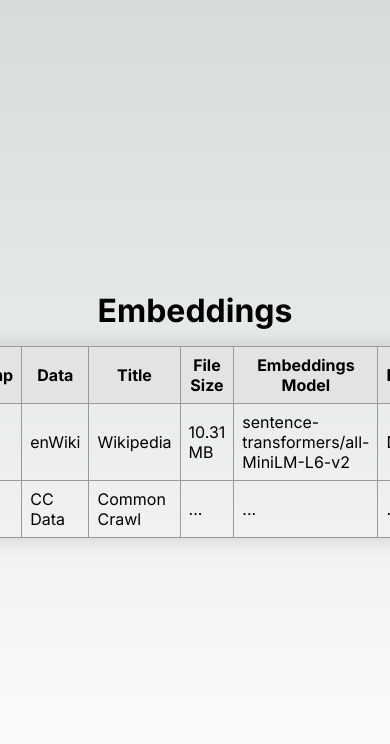
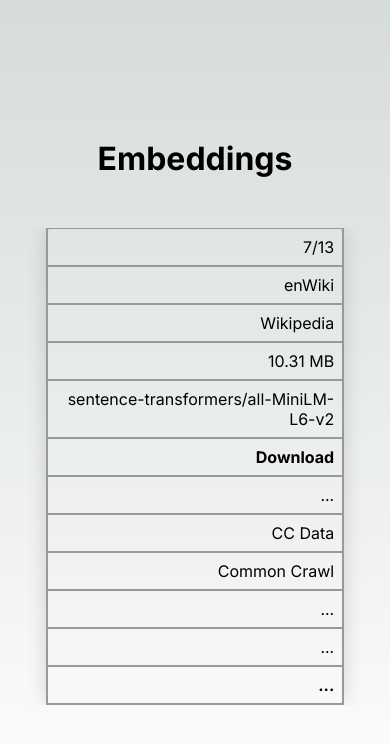
Before and after one commit to themouseion/mouseionwebsite, a Next.js app: page /embeddings in a window 390 px wide. Shown: the top 744 px of the page. Built offline with nearby package versions, Linux system fonts and the light colour scheme.

Commit message:
updated styling

```diff
--- a/app/embeddings/page.js
+++ b/app/embeddings/page.js
@@ -1,12 +1,11 @@
-
 import React from 'react';
 import styles from './page.module.css';
-
 
 const Embeddings = () => {
     return (
         <div className={styles.container}>
-            <h1>Embeddings</h1>
+            <h1 className={styles.title}>Embeddings</h1>
+            <div className={styles.tableContainer}> {/* Add this wrapper */}
                 <table className={styles.table}>
                     <thead>
                         <tr>
@@ -28,7 +27,7 @@
                             <td>10.31 MB</td>
                             <td>sentence-transformers/all-MiniLM-L6-v2</td>
                             <td>
-                            <a href="https://storage.fleek-internal.com/3bd9e981-1e71-4573-a2ad-b9e8e876f3ef-bucket/WikiEmbeddings.npy" download>Download</a>
+                                <a href="https://storage.fleek-internal.com/3bd9e981-1e71-4573-a2ad-b9e8e876f3ef-bucket/WikiEmbeddings.npy" download> <b>Download</b></a>
                             </td>
                         </tr>
                         <tr>
@@ -39,12 +38,13 @@
                             <td>...</td>
                             <td>...</td>
                             <td>
-                            <a href="" download>...</a>
+                                <a href="" download><b>...</b></a>
                             </td>
                         </tr>
                     </tbody>
                 </table>
             </div>
+        </div>
     );
 }
 
--- a/app/embeddings/page.module.css
+++ b/app/embeddings/page.module.css
@@ -12,12 +12,21 @@
 
 .table {
     border-collapse: collapse;
-    margin: 1em;
+    margin-left: auto;
+    margin-right: auto;
     width: 90%;  /* Adjust as needed */
     overflow: auto;
     border: 1px solid #999999;
     box-shadow: 0 0 20px rgba(0, 0, 0, 0.15);
     border-radius: 10px;
+}
+
+.title {
+    margin-bottom: 50px;  /* Adjust the value to create the amount of space you want */
+}
+
+.tableContainer {
+    overflow-x: auto;
 }
 
 /* Styles for screens that are 768px or larger */
@@ -31,6 +40,27 @@
 .table td {
     padding: 0.5em;
     border: 1px solid #999999;
+    display: table-cell;
+}
+
+/* Styles for screens smaller than 768px */
+@media (max-width: 768px) {
+    .table th {
+        display: none;  /* Hide headers on small screens */
+    }
+
+    .table td {
+        display: block;  /* Display cells as blocks */
+        width: auto;
+        text-align: right;  /* Align text to the right */
+    }
+
+    .table td:before {
+        content: attr(data-label);  /* Insert the data label before the cell content */
+        float: left;
+        text-transform: uppercase;
+        font-weight: bold;
+    }
 }
 
 .table th {
```
Lines whose indentation alone changed are shown as unchanged.
